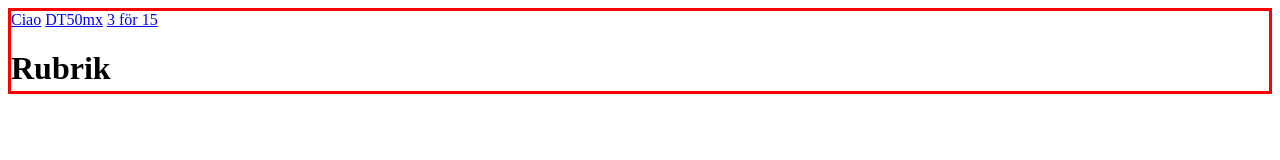
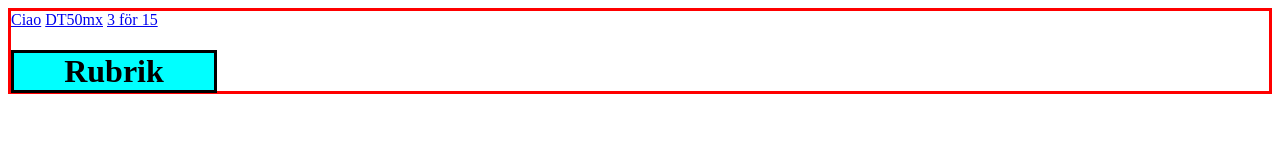
Before and after one commit to Te22a-Eijvergard-Alexander/Lek-3b-Uppgift-1, a plain HTML site: page index.html in a window 1280 px wide. Drawn offline with Linux system fonts and the light colour scheme.

Commit message:
Börjat med första rubriklådan

```diff
--- a/index.html
+++ b/index.html
@@ -11,7 +11,7 @@
         <a href="https://www.mopeddelar.se/image/112337/33988.jpg">Ciao</a>
         <a href="https://www.hallengren.se/forum/yamaha_dt50/yamahadt50-ome-pris.jpg">DT50mx</a>
         <a href="https://img.offers-cdn.net/assets/uploads/offers/se/19580606/gurka-large.jpeg">3 för 15</a>
-        <h1>Rubrik</h1>
+        <h1 class="Rubriklåda1">Rubrik</h1>
 
     </div>
 
--- a/style.css
+++ b/style.css
@@ -1,5 +1,14 @@
+h1{
+    text-align: center;
+}
+
 .låda{
-    border:solid red;
+    border: solid red;
     max-height: 80px;
 
 }
+.Rubriklåda1{
+    background-color: cyan;
+    border: solid;
+    width: 200px;
+}
```
